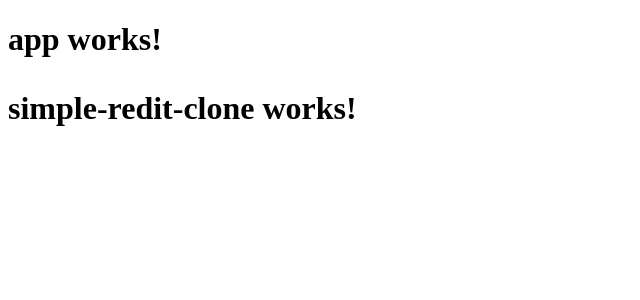
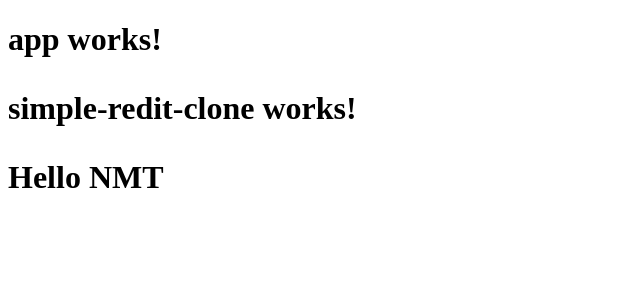
Before and after one commit to minhtrung2606-work/my-first-ng4-app, an Angular app in the folder Simple-Redit-Clone/: page / in a window 1280 px wide. Shown: the top 300 px of the page, without its empty margins (0-640 px from the left). Built offline with nearby package versions, Linux system fonts and the light colour scheme.

Commit message:
Add and init UserItem component

```diff
--- a/Simple-Redit-Clone/src/app/app.component.html
+++ b/Simple-Redit-Clone/src/app/app.component.html
@@ -2,4 +2,6 @@
   {{title}}
 
   <app-simple-redit-clone></app-simple-redit-clone>
+
+  <app-user-item></app-user-item>
 </h1>
--- a/Simple-Redit-Clone/src/app/app.module.ts
+++ b/Simple-Redit-Clone/src/app/app.module.ts
@@ -5,11 +5,13 @@ import { HttpModule } from '@angular/http';
 
 import { AppComponent } from './app.component';
 import { SimpleReditCloneComponent } from './simple-redit-clone/simple-redit-clone.component';
+import { UserItemComponent } from './user-item/user-item.component';
 
 @NgModule({
   declarations: [
     AppComponent,
-    SimpleReditCloneComponent
+    SimpleReditCloneComponent,
+    UserItemComponent
   ],
   imports: [
     BrowserModule,
--- /dev/null
+++ b/Simple-Redit-Clone/src/app/user-item/user-item.component.html
@@ -0,0 +1,3 @@
+<p>
+  Hello {{name}}
+</p>
--- /dev/null
+++ b/Simple-Redit-Clone/src/app/user-item/user-item.component.ts
@@ -0,0 +1,18 @@
+import { Component, OnInit } from '@angular/core';
+
+@Component({
+  selector: 'app-user-item',
+  templateUrl: './user-item.component.html',
+  styleUrls: ['./user-item.component.css']
+})
+export class UserItemComponent implements OnInit {
+  name: string; // Declare a new property `name` as being of string type
+
+  constructor() {
+    this.name = 'NMT';
+  }
+
+  ngOnInit() {
+  }
+
+}
```
Also changed, not shown: Simple-Redit-Clone/src/app/user-item/user-item.component.css (added), 1 other file (tests, documents, lock files or other folders).
